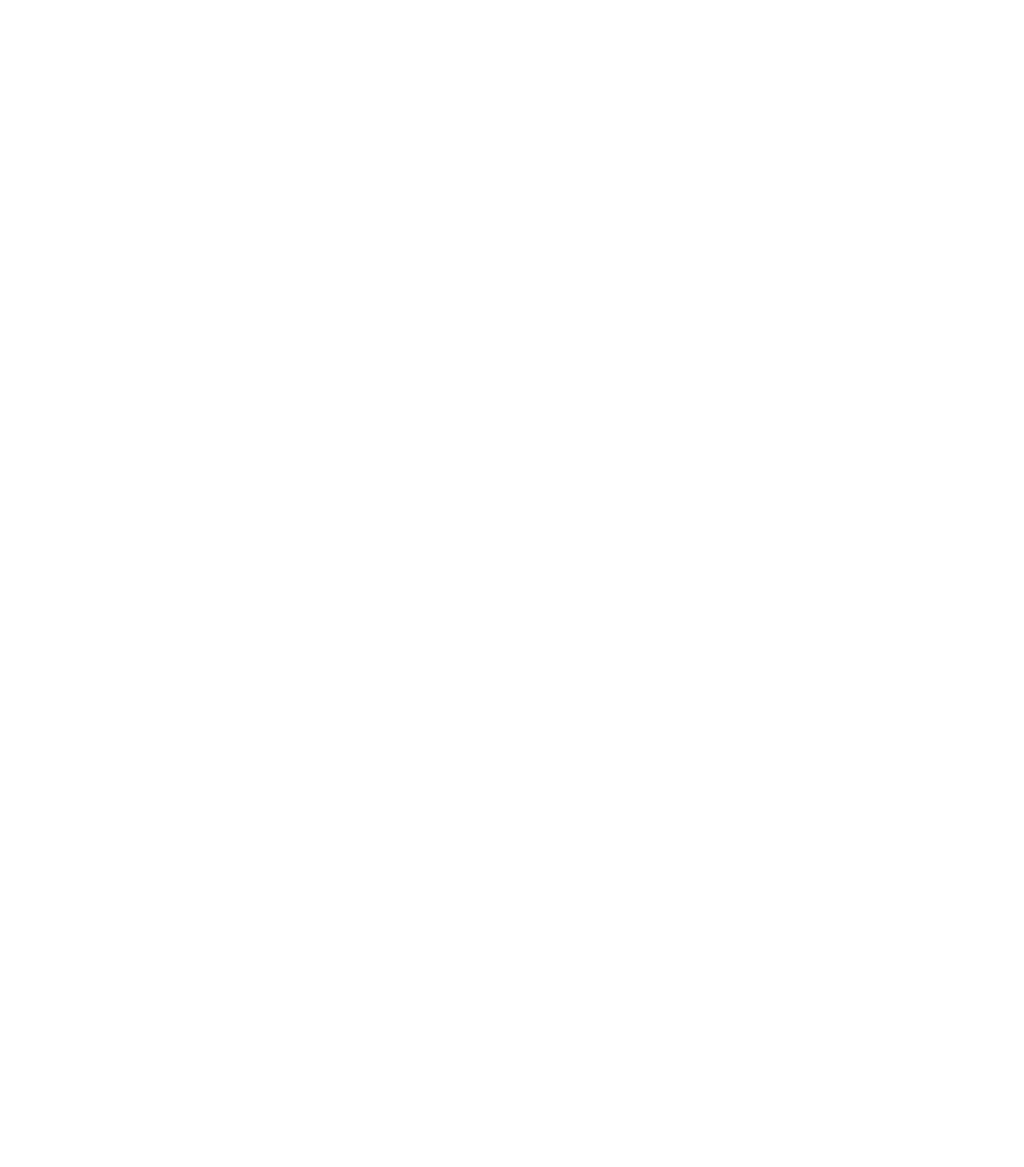
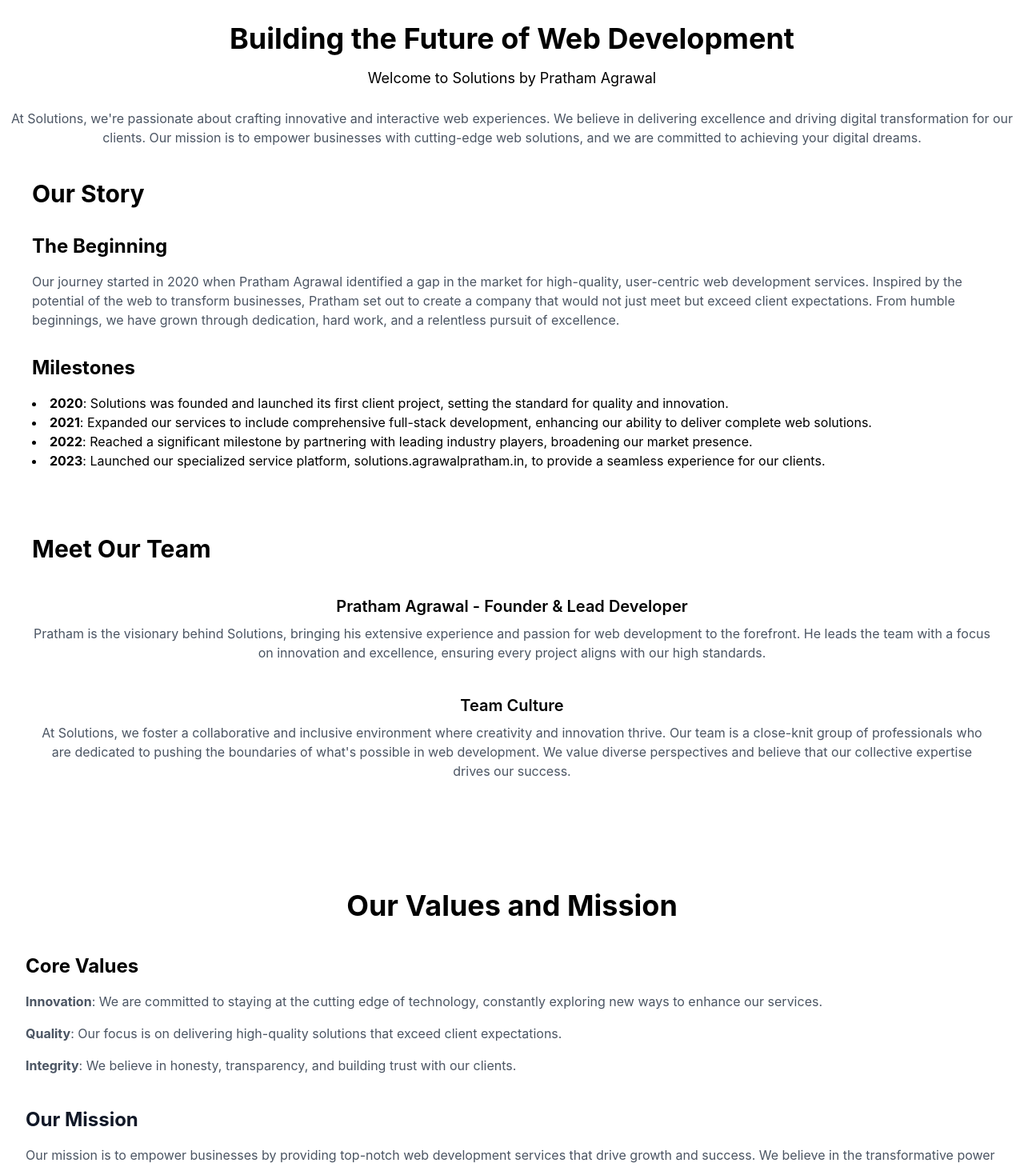
Before and after one commit to agrawal-pratham/Tech-Solutions, a Next.js app: page /about in a window 1280 px wide. Shown: the part 100-1559 px from the top of the page at 80% size. Before the commit the page ends 800 px from the top, so only its background shows below. Built offline with nearby package versions, Linux system fonts and the light colour scheme.

Commit message:
added details on about us page
to add css

```diff
--- /dev/null
+++ b/src/components/About/ContactUs.jsx
@@ -0,0 +1,15 @@
+// components/CallToAction.js
+import React from 'react';
+
+const CallToAction = () => {
+  return (
+    <section className=" py-12 px-6 rounded-lg shadow-md">
+      <h2 className="text-3xl font-bold text-center mb-6">Get in Touch</h2>
+      <p className="text-lg text-center mb-8">We would love to hear from you! Whether you have a project in mind or just want to learn more about what we do, feel free to reach out. Let's build something great together.</p>
+      <a href="mailto:contact@agrawalpratham.in" className="bg-blue-500 hover:bg-blue-700 text-white font-bold py-2 px-4 rounded-full inline-block mx-auto">Contact Us</a>
+    </section>
+
+  );
+};
+
+export default CallToAction;
--- /dev/null
+++ b/src/components/About/HeadlineIntro.jsx
@@ -0,0 +1,15 @@
+import React from 'react';
+
+const HeadlineIntro = () => {
+  return (
+    <section className="headline-intro text-center">
+      <h1 className="text-4xl font-bold mb-4">Building the Future of Web Development</h1>
+      <p className="text-lg mb-6">Welcome to Solutions by Pratham Agrawal</p>
+      <p className="text-gray-600">
+        At Solutions, we're passionate about crafting innovative and interactive web experiences. We believe in delivering excellence and driving digital transformation for our clients. Our mission is to empower businesses with cutting-edge web solutions, and we are committed to achieving your digital dreams.
+      </p>
+    </section>
+  );
+};
+
+export default HeadlineIntro;
--- /dev/null
+++ b/src/components/About/OurStory.jsx
@@ -0,0 +1,26 @@
+import React from 'react';
+
+const OurStory = () => {
+  return (
+    <section className="our-story p-10">
+      <h2 className="text-3xl font-bold mb-8">Our Story</h2>
+      <div className="mb-8">
+        <h3 className="text-2xl font-bold mb-4">The Beginning</h3>
+        <p className="text-gray-600">
+          Our journey started in 2020 when Pratham Agrawal identified a gap in the market for high-quality, user-centric web development services. Inspired by the potential of the web to transform businesses, Pratham set out to create a company that would not just meet but exceed client expectations. From humble beginnings, we have grown through dedication, hard work, and a relentless pursuit of excellence.
+        </p>
+      </div>
+      <div>
+        <h3 className="text-2xl font-bold mb-4">Milestones</h3>
+        <ul className="list-disc list-inside">
+          <li><strong>2020</strong>: Solutions was founded and launched its first client project, setting the standard for quality and innovation.</li>
+          <li><strong>2021</strong>: Expanded our services to include comprehensive full-stack development, enhancing our ability to deliver complete web solutions.</li>
+          <li><strong>2022</strong>: Reached a significant milestone by partnering with leading industry players, broadening our market presence.</li>
+          <li><strong>2023</strong>: Launched our specialized service platform, solutions.agrawalpratham.in, to provide a seamless experience for our clients.</li>
+        </ul>
+      </div>
+    </section>
+  );
+};
+
+export default OurStory;
--- /dev/null
+++ b/src/components/About/OurTeam.jsx
@@ -0,0 +1,23 @@
+import React from 'react';
+
+const OurTeam = () => {
+  return (
+    <section className="meet-our-team p-10">
+      <h2 className="text-3xl font-bold mb-10">Meet Our Team</h2>
+      <div className="team-member flex flex-col items-center">
+        <h3 className="text-xl font-semibold mb-2">Pratham Agrawal - Founder & Lead Developer</h3>
+        <p className="text-gray-600 text-center">
+          Pratham is the visionary behind Solutions, bringing his extensive experience and passion for web development to the forefront. He leads the team with a focus on innovation and excellence, ensuring every project aligns with our high standards.
+        </p>
+      </div>
+      <div className="team-culture flex flex-col items-center mt-10">
+        <h3 className="text-xl font-semibold mb-2">Team Culture</h3>
+        <p className="text-gray-600 text-center">
+          At Solutions, we foster a collaborative and inclusive environment where creativity and innovation thrive. Our team is a close-knit group of professionals who are dedicated to pushing the boundaries of what's possible in web development. We value diverse perspectives and believe that our collective expertise drives our success.
+        </p>
+      </div>
+    </section>
+  );
+};
+
+export default OurTeam;
--- /dev/null
+++ b/src/components/About/Values.jsx
@@ -0,0 +1,33 @@
+// components/ValuesMission.js
+import React from 'react';
+
+const ValuesMission = () => {
+  return (
+    <section className="py-16 px-4 sm:px-6 lg:py-24 lg:px-8">
+      <h2 className="text-3xl font-bold text-center  sm:text-4xl">Our Values and Mission</h2>
+      <div className="mt-10 space-y-10">
+      <div className="values">
+          <h3 className="text-2xl font-bold ">Core Values</h3>
+          <p className="mt-4 text-gray-600">
+          <strong>Innovation</strong>: We are committed to staying at the cutting edge of technology, constantly exploring new ways to enhance our services.
+        </p>
+          <p className="mt-4 text-gray-600">
+          <strong>Quality</strong>: Our focus is on delivering high-quality solutions that exceed client expectations.
+        </p>
+          <p className="mt-4 text-gray-600">
+          <strong>Integrity</strong>: We believe in honesty, transparency, and building trust with our clients.
+        </p>
+      </div>
+      <div className="mission">
+          <h3 className="text-2xl font-bold text-gray-900">Our Mission</h3>
+          <p className="mt-4 text-gray-600">
+          Our mission is to empower businesses by providing top-notch web development services that drive growth and success. We believe in the transformative power of the web and strive to make a positive impact on our clients and the world.
+        </p>
+        </div>
+      </div>
+    </section>
+
+  );
+};
+
+export default ValuesMission;
--- a/src/pages/about.js
+++ b/src/pages/about.js
@@ -1,6 +1,12 @@
 import React from 'react';
 import Head from 'next/head';
 import Navbar from '@/components/Shared/Navbar/Navbar';
+import Footer from '@/components/Home/Footer/Footer';
+import HeadlineIntro from '@/components/About/HeadlineIntro';
+import OurStory from '@/components/About/OurStory';
+import OurTeam from '@/components/About/OurTeam';
+import ValuesMission from '@/components/About/Values';
+import CallToAction from '@/components/About/ContactUs';
 
 export default function About() {
     return (
@@ -10,16 +16,15 @@ export default function About() {
                 <meta name="description" content="Learn more about our company and mission." />
             </Head>
             <section
-                id="header"
-                className="bg-bg_light dark:bg-bg_dark w-full "
-            >
+                className="md:pt-32 xs:pt-20 xs:pb-2  xs:h-auto ">
                 <Navbar />
 
-                <div className='text-white'>
-                    <h1>About Us</h1>
-                    <p>Tell the world about your amazing company or project here!</p>
-                    {/* Add more content as needed */}
-                </div>
+                <HeadlineIntro/>
+                <OurStory/>
+                <OurTeam/>
+                <ValuesMission/>
+                <CallToAction/>
+                <Footer/>
             </section>
         </>
     );
```
